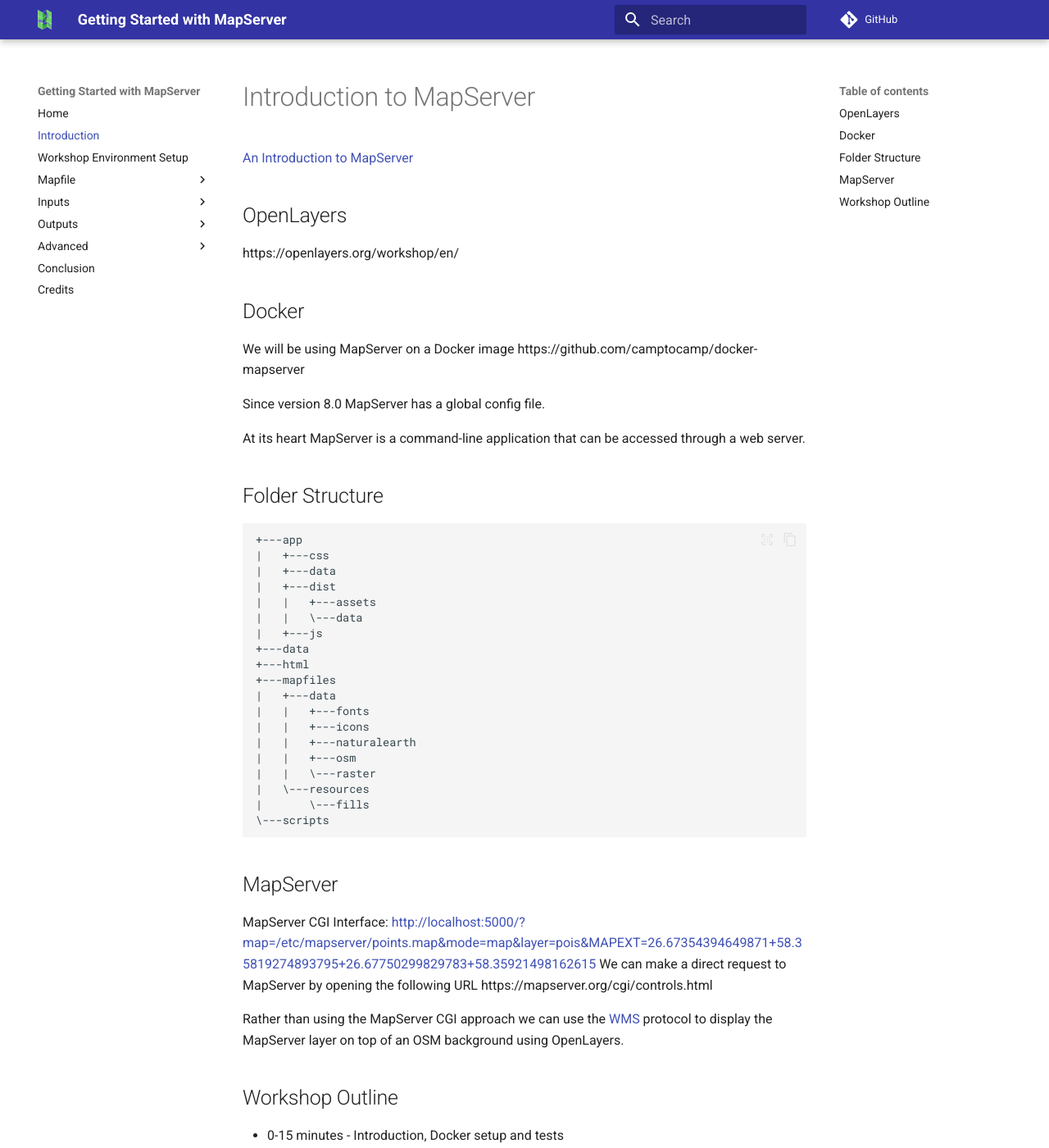
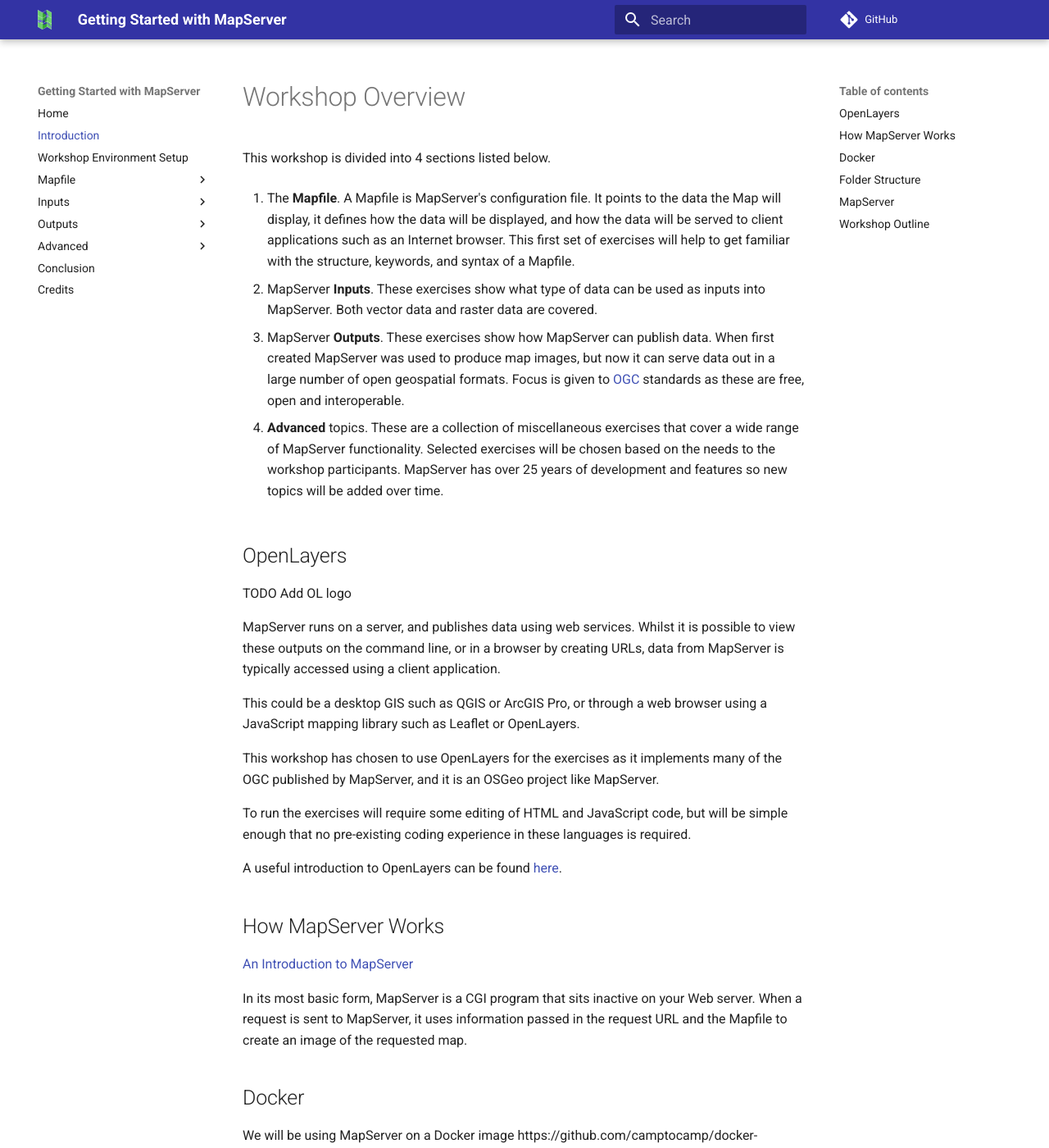
Before and after one commit to geographika/getting-started-with-mapserver, an MkDocs documentation site: the page built from workshop/content/docs/introduction.md, in a window 1280 px wide and 1400 px high. Shown: the whole window at 82% size. Built offline with MkDocs 1.6.1 and Material for MkDocs 9.7.7, drawn with Linux system fonts in a browser that asks for light colours; comment, search, counter and statistics services are not loaded; some of the changed text lies outside the part shown.

Commit message:
Introduction and mapfile updates

```diff
--- a/workshop/content/docs/introduction.md
+++ b/workshop/content/docs/introduction.md
@@ -1,10 +1,55 @@
-# Introduction to MapServer
+# Workshop Overview
+
+This workshop is divided into 4 sections listed below.
+
+1. The **Mapfile**. A Mapfile is MapServer's configuration file. It points
+to the data the Map will display, it defines how the data will be displayed,
+and how the data will be served to client applications such as an Internet
+browser. This first set of exercises will help to get familiar with the structure,
+keywords, and syntax of a Mapfile.
+
+2. MapServer **Inputs**. These exercises show what type of data can be used as inputs into
+MapServer. Both vector data and raster data are covered.
+
+3. MapServer **Outputs**. These exercises show how MapServer can publish data. When first
+created MapServer was used to produce map images, but now it can serve data out in
+a large number of open geospatial formats. Focus is given to [OGC](https://www.ogc.org/standards/)
+standards as these are free, open and interoperable.
+
+4. **Advanced** topics. These are a collection of miscellaneous exercises that cover
+a wide range of MapServer functionality. Selected exercises will be chosen based on the
+needs to the workshop participants. MapServer has over 25 years of development and
+features so new topics will be added over time.
+
+## OpenLayers
+
+TODO Add OL logo
+
+MapServer runs on a server, and publishes data using web services. Whilst it is possible
+to view these outputs on the command line, or in a browser by creating URLs, data from MapServer
+is  typically accessed using a client application.
+
+This could be a desktop GIS such as QGIS or ArcGIS Pro, or through a web browser
+using a JavaScript mapping library such as Leaflet or OpenLayers.
+
+This workshop has chosen to use OpenLayers for the exercises as it implements many of
+the OGC published by MapServer, and it is an OSGeo project like MapServer.
+
+To run the exercises will require some editing of HTML and JavaScript code, but
+will be simple enough that no pre-existing coding experience in these languages
+is required.
+
+A useful introduction to OpenLayers can be found [here](https://openlayers.org/workshop/en/).
+
+## How MapServer Works
 
 [An Introduction to MapServer](https://mapserver.org/introduction.html)
 
-## OpenLayers
+In its most basic form, MapServer is a CGI program that sits inactive on your
+Web server. When a request is sent to MapServer, it uses information passed in the
+request URL and the Mapfile to create an image of the requested map.
 
-https://openlayers.org/workshop/en/
+
 
 ## Docker
 
@@ -30,8 +75,15 @@
 Rather than using the MapServer CGI approach we can use the [WMS](https://mapserver.org/ogc/wms_server.html) protocol to display the MapServer layer on
 top of an OSM background using OpenLayers.
 
-
 ## Workshop Outline
 
+Below is a rough timeline for how the timings of the 4-hour workshop.
+These can be adapted based on the needs of the participants.
 
-- 0-15 minutes - Introduction, Docker setup and tests
+- 0h-0h30 - Introduction to the workshop, Docker setup and tests
+- 0h30-1h30 - Mapfile exercises
+- 1h30-2h - Inputs
+- Break
+- 2h-3h - Outputs
+- 3h-3h30 - Advanced topics
+- 3h30-4h - Custom Mapfile creation, questions, and conclusions
```
Also changed, not shown: workshop/content/docs/mapfile/introduction.md (+3 -5 lines), workshop/content/docs/mapfile/points.md (+2 -2 lines), README.md, 2 other files.
